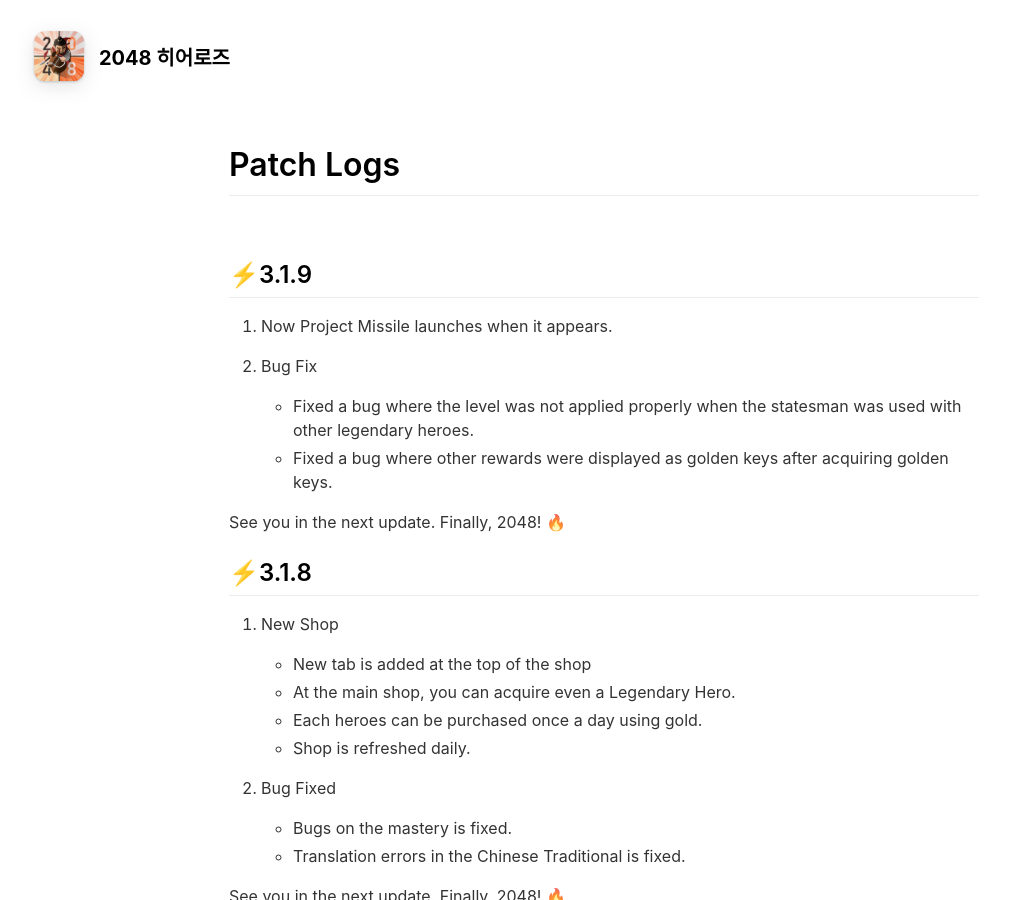
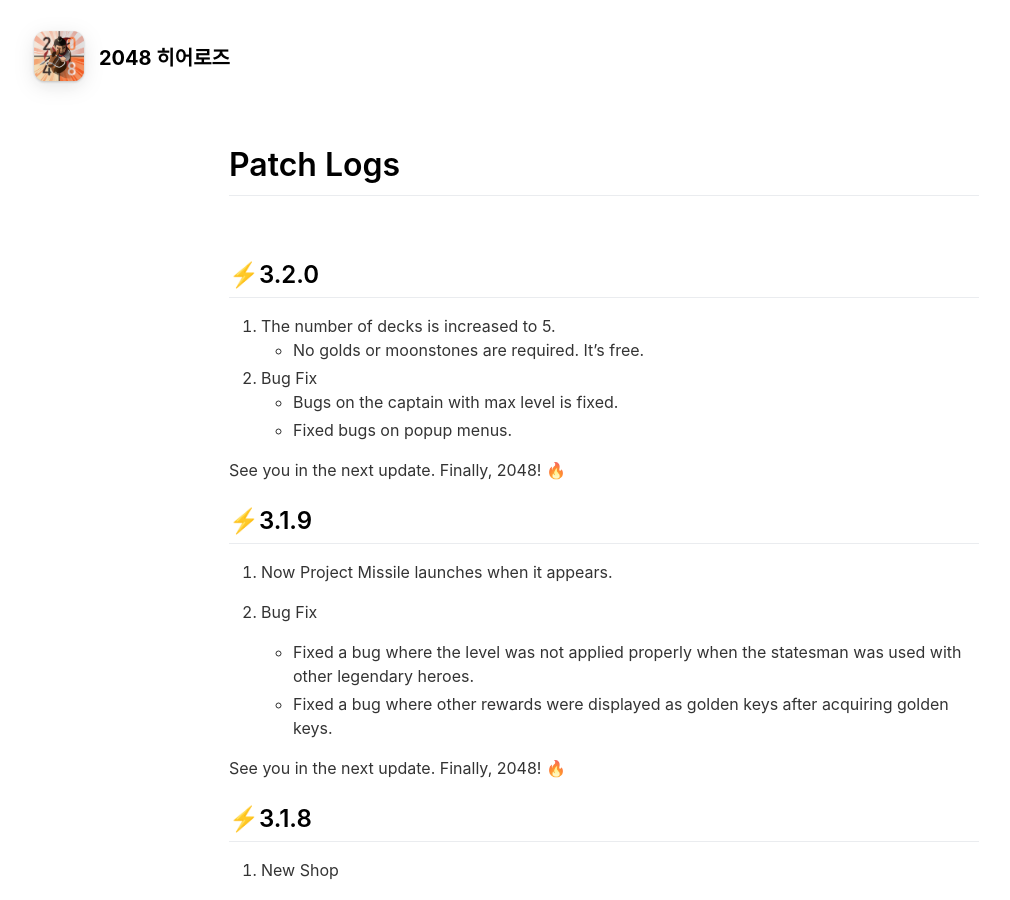
Before and after one commit to ArgoExped/Frozen-Arts, a Jekyll site: the page built from patch.md, in a window 1280 px wide and 900 px high. Shown: the whole window, without its empty margins (36-1046 px from the left). Built offline with Jekyll 4.4.1, drawn with Linux system fonts in a browser that asks for light colours; nearby versions of some CDN libraries.

Commit message:
Update patch.md
3.2.0

```diff
--- a/patch.md
+++ b/patch.md
@@ -6,6 +6,19 @@ include_in_header: true
 # Patch Logs
 
 <br>
+
+
+## ⚡3.2.0
+
+1. The number of decks is increased to 5.
+	- No golds or moonstones are required. It's free.
+
+2. Bug Fix
+	- Bugs on the captain with max level is fixed.
+	- Fixed bugs on popup menus.
+
+
+See you in the next update. Finally, 2048! 🔥
 
 
 
```
